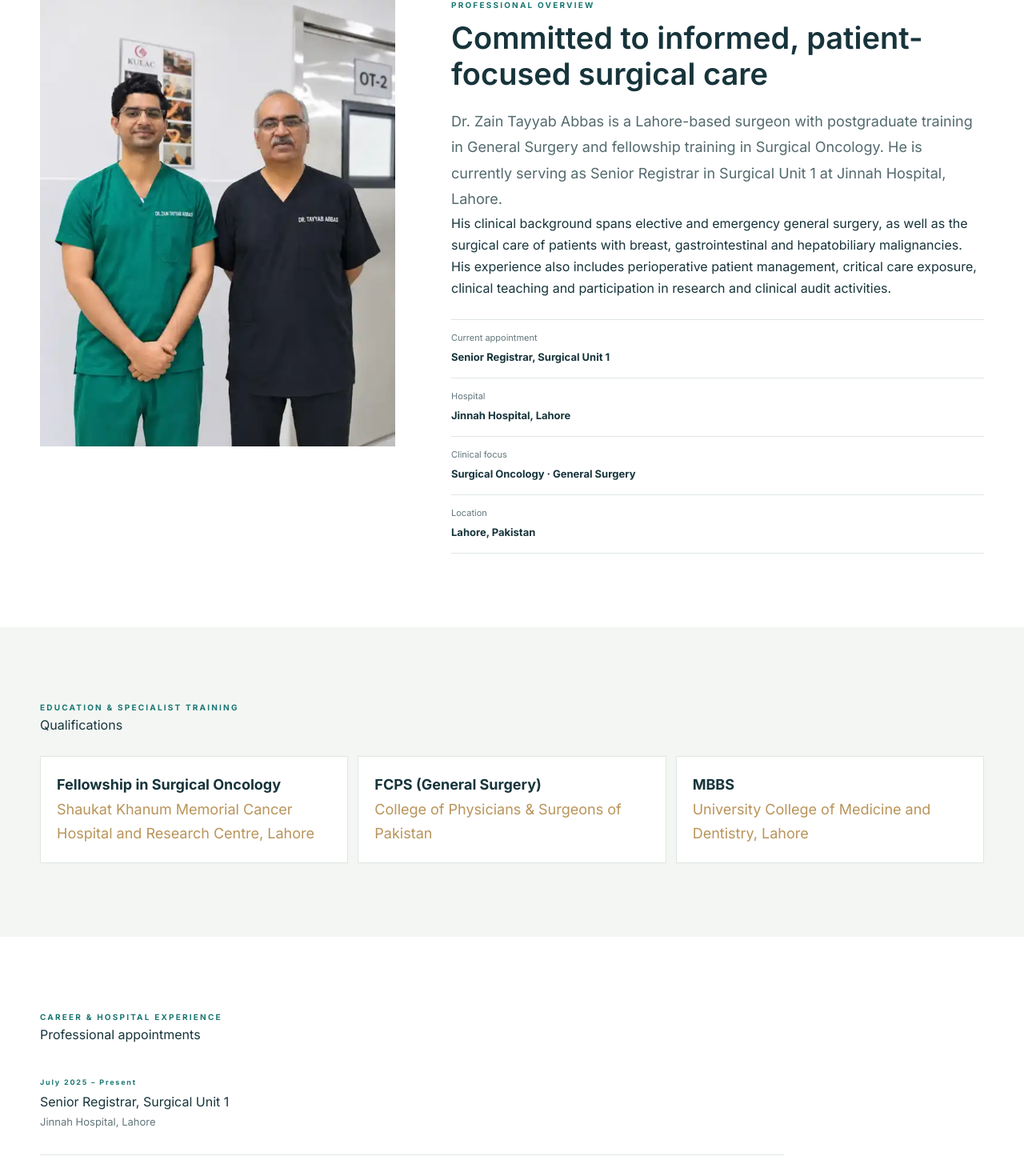
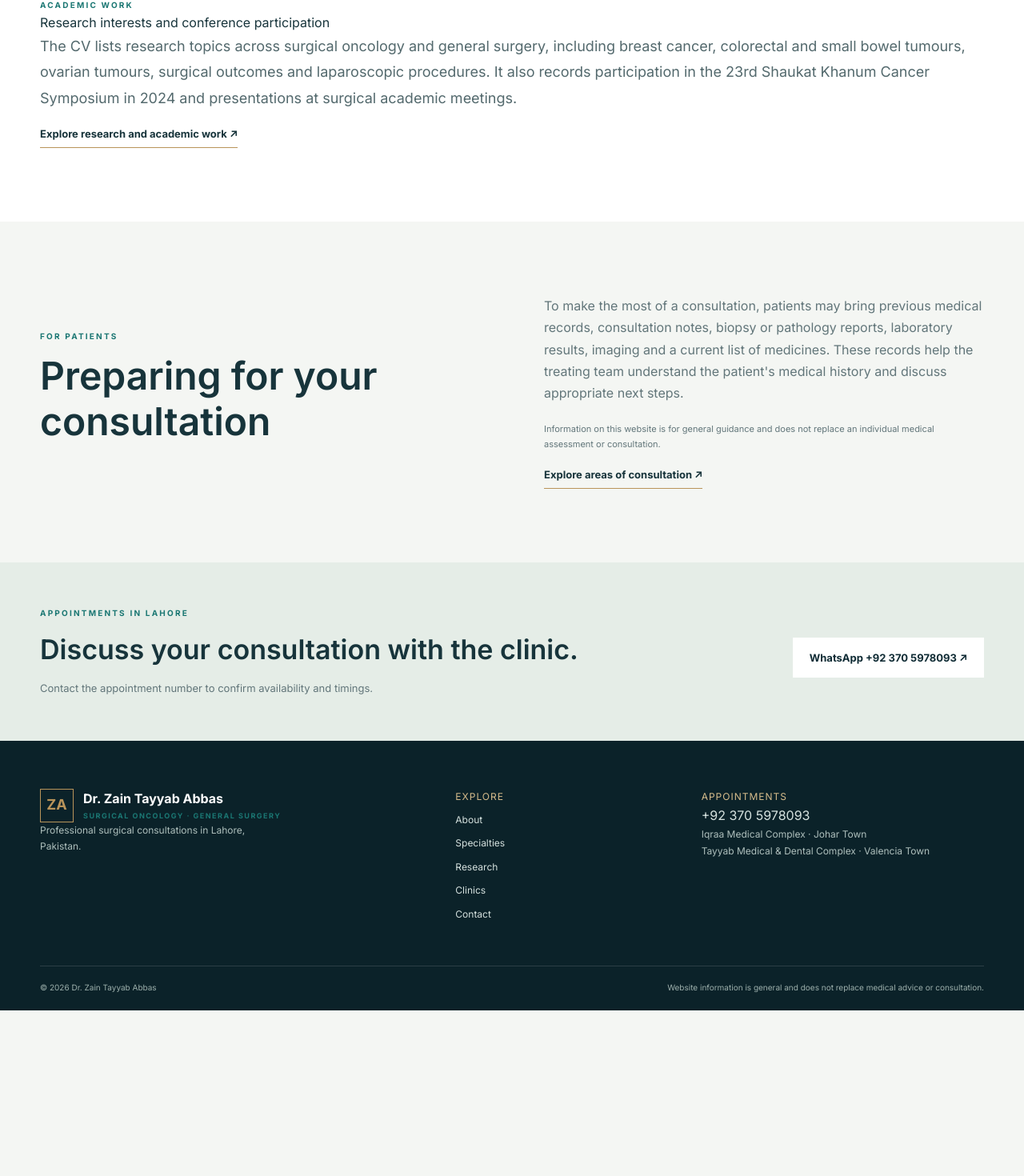
Before and after one commit to franklinctapley-del1122/Drzaintayyababbas, a Next.js app: page /about in a window 1280 px wide. Shown: the part 520-1990 px from the top of the page at 80% size. After the commit the page ends 1783 px from the top, so only its background shows below. Built offline with nearby package versions, Linux system fonts and the light colour scheme.

Commit message:
Remove unsupported CME accreditation details and align academic profile with CV

```diff
--- a/app/about/page.tsx
+++ b/app/about/page.tsx
@@ -31,162 +31,20 @@ export default function About() {
         />
 
         <section className="section section-white">
-          <div className="container profile-grid">
-            <div className="profile-image">
-              <Image
-                src="/images/dr-zain-tayyab-abbas-main.webp"
-                alt="Dr. Zain Tayyab Abbas"
-                fill
-                sizes="(max-width: 800px) 100vw, 40vw"
-                style={{ objectFit: "cover", objectPosition: "center 22%" }}
-              />
-            </div>
-            <div>
-              <div className="eyebrow">Professional overview</div>
-              <h2>Committed to informed, patient-focused surgical care</h2>
-              <p className="large-copy">
-                Dr. Zain Tayyab Abbas is a Lahore-based surgeon with postgraduate
-                training in General Surgery and fellowship training in Surgical
-                Oncology. He is currently serving as Senior Registrar in Surgical
-                Unit 1 at Jinnah Hospital, Lahore.
-              </p>
-              <p>
-                His clinical background spans elective and emergency general
-                surgery, as well as the surgical care of patients with breast,
-                gastrointestinal and hepatobiliary malignancies. His experience
-                also includes perioperative patient management, critical care
-                exposure, clinical teaching and participation in research and
-                clinical audit activities.
-              </p>
-              <div className="fact-list">
-                <div><span>Current appointment</span><strong>Senior Registrar, Surgical Unit 1</strong></div>
-                <div><span>Hospital</span><strong>Jinnah Hospital, Lahore</strong></div>
-                <div><span>Clinical focus</span><strong>Surgical Oncology · General Surgery</strong></div>
-                <div><span>Location</span><strong>Lahore, Pakistan</strong></div>
-              </div>
-            </div>
-          </div>
-        </section>
-
-        <section className="section">
           <div className="container">
-            <div className="eyebrow">Education &amp; specialist training</div>
-            <h2>Qualifications</h2>
-            <div className="related-grid">
-              <article className="related-card">
-                <strong>Fellowship in Surgical Oncology</strong>
-                <span>Shaukat Khanum Memorial Cancer Hospital and Research Centre, Lahore</span>
-              </article>
-              <article className="related-card">
-                <strong>FCPS (General Surgery)</strong>
-                <span>College of Physicians &amp; Surgeons of Pakistan</span>
-              </article>
-              <article className="related-card">
-                <strong>MBBS</strong>
-                <span>University College of Medicine and Dentistry, Lahore</span>
-              </article>
-            </div>
-          </div>
-        </section>
-
-        <section className="section section-white">
-          <div className="container">
-            <div className="eyebrow">Career &amp; hospital experience</div>
-            <h2>Professional appointments</h2>
-            <div className="papers">
-              {experience.map(([date, role, place]) => (
-                <article className="paper" key={date + role}>
-                  <span className="clinic-index">{date}</span>
-                  <h3>{role}</h3>
-                  <p>{place}</p>
-                </article>
-              ))}
-            </div>
-          </div>
-        </section>
-
-        <section className="section">
-          <div className="container two-col">
-            <div>
-              <div className="eyebrow">Clinical expertise</div>
-              <h2>Surgical experience &amp; competencies</h2>
-            </div>
-            <div>
-              <p>
-                Dr. Abbas's surgical experience includes laparotomy, hernia
-                repair, appendectomy, cholecystectomy, mastectomy, lymph node
-                dissection, bowel anastomosis, wound debridement, port insertion
-                and oncological resections.
-              </p>
-              <p>
-                His clinical competencies include emergency surgical care,
-                post-operative management, ICU management, ATLS principles and
-                interpretation of imaging and laboratory investigations.
-              </p>
-              <p>
-                His wider professional skills include research writing, audit
-                design, data analysis, clinical teaching, teamwork and
-                communication.
-              </p>
-            </div>
-          </div>
-        </section>
-
-        <section className="section section-white">
-          <div className="container two-col">
-            <div>
-              <div className="eyebrow">Research &amp; academic contribution</div>
-              <h2>Research interests and publications</h2>
-            </div>
-            <div>
-              <p>
-                Dr. Abbas has participated in research and academic work across
-                surgical oncology and general surgery. Topics listed in his
-                professional record include breast cancer, colorectal and small
-                bowel tumours, neuroendocrine tumours, ovarian conditions,
-                surgical outcomes and perioperative complications.
-              </p>
-              <p>
-                He has also contributed to clinical audits, academic
-                presentations and the teaching of junior doctors and medical
-                students.
-              </p>
-              <Link className="under-link" href="/research">
-                Explore selected research publications ↗
-              </Link>
-            </div>
-          </div>
-        </section>
-
-        <section className="section section-white">
-          <div className="container">
-            <div className="eyebrow">Continuing medical education</div>
-            <h2>Professional development &amp; CME</h2>
+            <div className="eyebrow">Academic work</div>
+            <h2>Research interests and conference participation</h2>
             <p className="large-copy">
-              Dr. Zain Tayyab Abbas has participated in the Shaukat Khanum Cancer
-              Symposium, with continuing medical education activities accredited
-              by the American Association of Continuing Medical Education (AACME).
+              The CV lists research topics across surgical oncology and general
+              surgery, including breast cancer, colorectal and small bowel
+              tumours, ovarian tumours, surgical outcomes and laparoscopic
+              procedures. It also records participation in the 23rd Shaukat
+              Khanum Cancer Symposium in 2024 and presentations at surgical
+              academic meetings.
             </p>
-            <div className="related-grid">
-              <article className="related-card">
-                <strong>22nd Shaukat Khanum Cancer Symposium</strong>
-                <span>Shaukat Khanum Memorial Cancer Hospital &amp; Research Centre · Peshawar, Pakistan · November 2–5, 2023</span>
-                <span>36.75 hours · Category I CME credit</span>
-                <a href="/images/cme-22.jpg" target="_blank" rel="noreferrer" aria-label="Open 22nd Shaukat Khanum Cancer Symposium certificate">
-                  <Image src="/images/cme-22.jpg" alt="AACME certificate for Dr. Zain Tayyab Abbas, 22nd Shaukat Khanum Cancer Symposium, 2023" width={1200} height={900} style={{width:"100%",height:"auto",marginTop:16,borderRadius:8}} />
-                </a>
-                <a className="under-link" href="/images/cme-22.jpg" target="_blank" rel="noreferrer">View full certificate ↗</a>
-              </article>
-              <article className="related-card">
-                <strong>23rd Shaukat Khanum Cancer Symposium</strong>
-                <span>Shaukat Khanum Memorial Cancer Hospital &amp; Research Centre · Lahore, Pakistan · October 24–27, 2024</span>
-                <span>33.75 hours · Category I CME credit</span>
-                <a href="/images/cme-23.jpg" target="_blank" rel="noreferrer" aria-label="Open 23rd Shaukat Khanum Cancer Symposium certificate">
-                  <Image src="/images/cme-23.jpg" alt="AACME certificate for Dr. Zain Tayyab Abbas, 23rd Shaukat Khanum Cancer Symposium, 2024" width={1200} height={900} style={{width:"100%",height:"auto",marginTop:16,borderRadius:8}} />
-                </a>
-                <a className="under-link" href="/images/cme-23.jpg" target="_blank" rel="noreferrer">View full certificate ↗</a>
-              </article>
-            </div>
+            <Link className="under-link" href="/research">
+              Explore research and academic work ↗
+            </Link>
           </div>
         </section>
 
```
